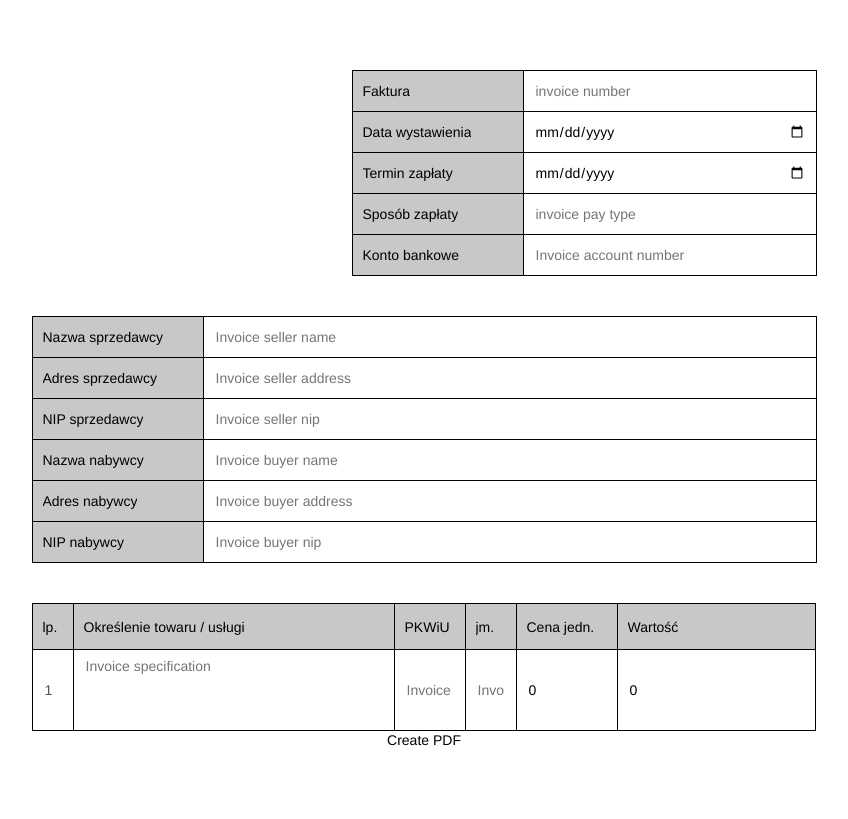
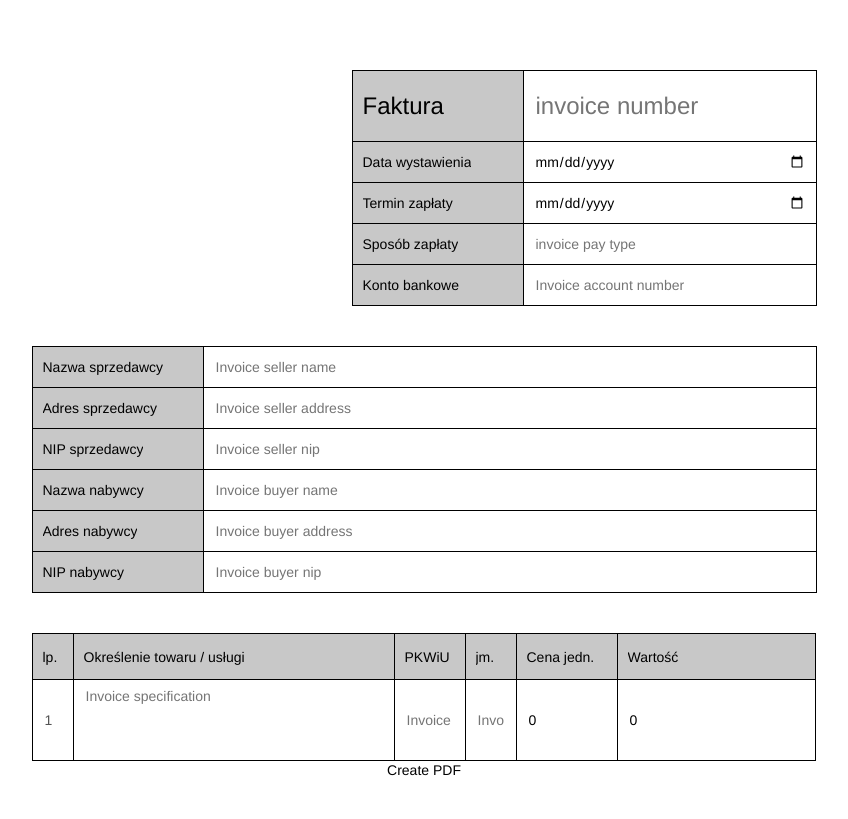
Before and after one commit to delektowski/invoicer, a FastAPI app: page / in a window 1280 px wide. Shown: the top 819 px of the page, without its empty margins (216-1064 px from the left). Before the commit the page ends 746 px from the top, so only its background shows below. Run offline with FastAPI, Linux system fonts and the light colour scheme; data comes from the database, SQL or seed files in the repository.

Commit message:
add larger fonts

```diff
--- a/main.py
+++ b/main.py
@@ -148,7 +148,7 @@ async def send_invoice_webpage(request: Request):
     return templates.TemplateResponse(
         request=request,
         name="invoice_page.jinja",
-        context={"invoice_dict": invoice_dict},
+        context={"invoice_dict": invoice_dict,"invoice_fields": InvoiceFields},
     )
 
 
--- a/static/styles.css
+++ b/static/styles.css
@@ -71,6 +71,16 @@ h2 {
     border-left: none;
     align-items: center;
     -webkit-box-align: center;
+}
+
+.field--large {
+    height: 70px;
+}
+
+.field-invoice--bold {
+    font-weight: 500;
+    font-size: 24px;
+
 }
 
 .field--bottom {
--- a/templates/invoice_form.jinja
+++ b/templates/invoice_form.jinja
@@ -13,11 +13,11 @@
         <form action="/form/" method="post">
 
             <div class="fields-container--horizonal fields-container--padding-left">
-                <div class="field--gray">
+                <div class="field--gray field--large">
                     <h2 class="field-invoice--bold">{{invoice_fields.invoice_number.value}}</h2>
                 </div>
-                <div class="field">
-                    <input type="text" id="invoice-number" name="invoice_number" placeholder="invoice number"
+                <div class="field field--large">
+                    <input class="field-invoice--bold" type="text" id="invoice-number" name="invoice_number" placeholder="invoice number"
                         value="{{latest_invoice["invoice_number"]}}">
                 </div>
             </div>
```
Also changed, not shown: templates/invoice_page.jinja (+9 -0 lines), templates/invoice_pdf.html (+4 -4 lines).
